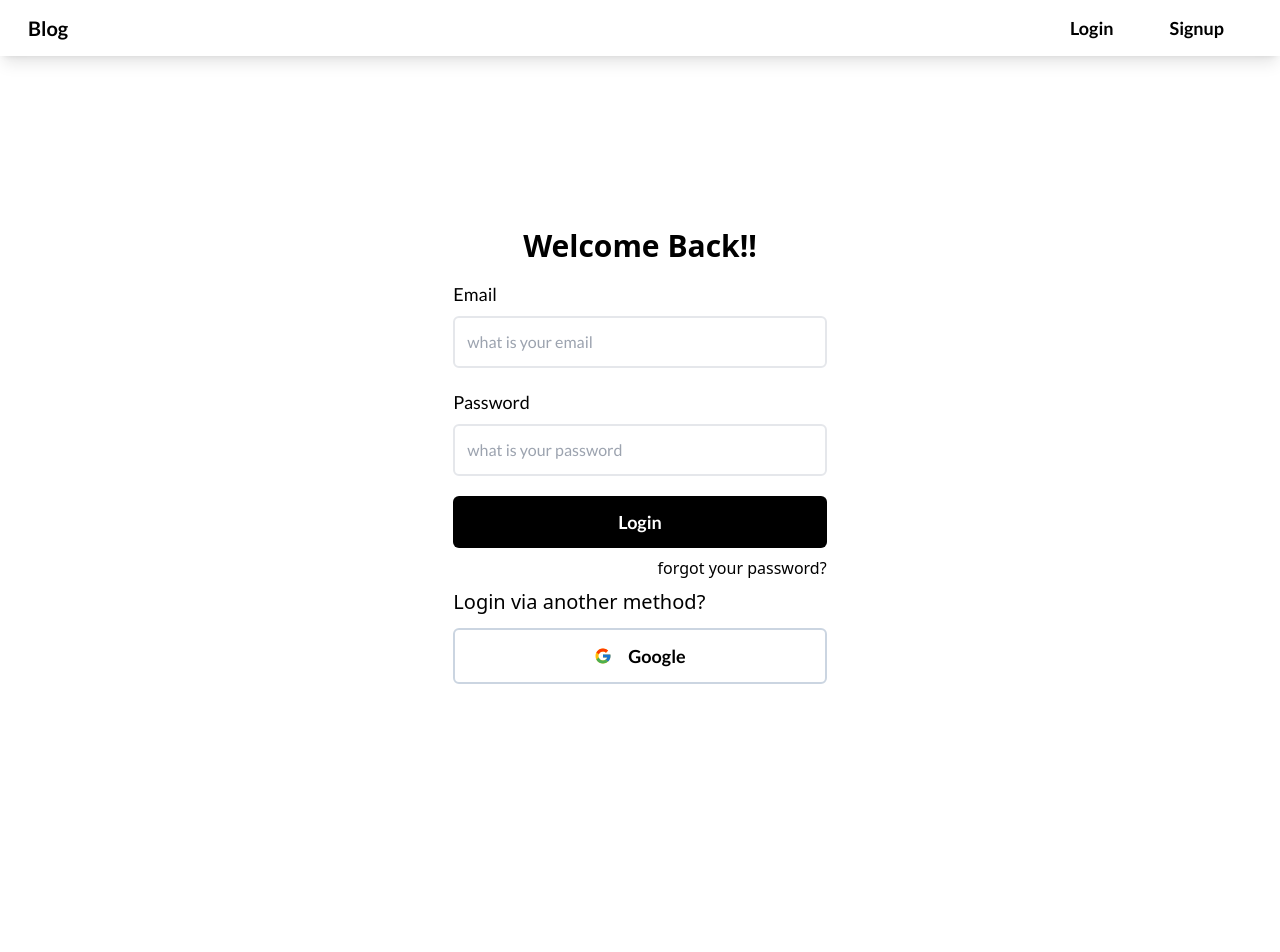
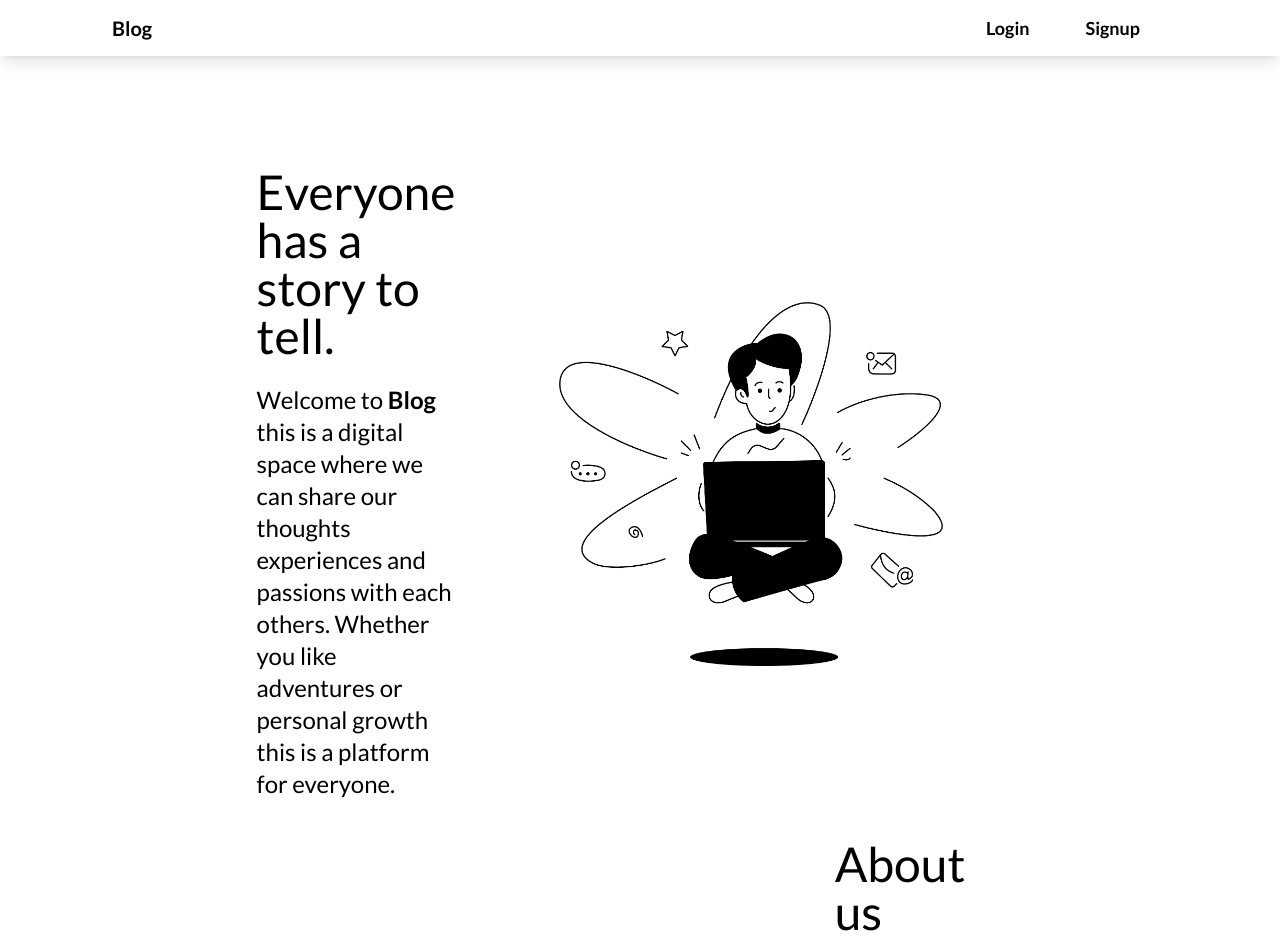
Before and after one commit to aayush-mhrzn7/blog, a React app: page / in a window 1280 px wide. Before the commit this address led to /login. Shown: the top 952 px of the page. Built offline with nearby package versions, Linux system fonts and the light colour scheme; the HTML template or start-up script is replaced by a standard one.

Commit message:
basic updates and styling

```diff
--- a/appwrite/auth.js
+++ b/appwrite/auth.js
@@ -75,7 +75,7 @@ export class AuthService {
     try {
       this.account.createOAuth2Session(
         "google",
-        "http://localhost:5173/home",
+        "http://localhost:5173/",
         "http://localhost:5173/failed"
       );
     } catch (error) {
--- a/src/components/Header.jsx
+++ b/src/components/Header.jsx
@@ -2,7 +2,6 @@ import React from "react";
 import { useSelector } from "react-redux";
 import { Link, useNavigate } from "react-router-dom";
 import Logout from "./Logout";
-import auth from "../../appwrite/auth";
 
 function Header() {
   const authStatus = useSelector((state) => state.auth.status);
@@ -11,7 +10,7 @@ function Header() {
   const navItems = [
     {
       name: "Home",
-      slug: "/home",
+      slug: "/",
       active: authStatus,
     },
     {
@@ -36,7 +35,7 @@ function Header() {
     },
   ];
   return (
-    <header className="p-7 z-10 w-full h-12 flex items-center  justify-between  shadow-lg ">
+    <header className="p-7 px-28 max-sm:px-7 z-10 w-full h-12 flex items-center  justify-between  shadow-lg ">
       <Link to="/" className="text-xl font-bold font-primary ">
         Blog
       </Link>
@@ -54,7 +53,7 @@ function Header() {
             ) : null
           )}
           {authStatus && (
-            <li>
+            <li className="mx-7 font-semibold">
               <Logout></Logout>
             </li>
           )}
--- a/src/components/Logout.jsx
+++ b/src/components/Logout.jsx
@@ -19,7 +19,7 @@ function Logout({ ...props }) {
         {...props}
         /*  className=" text-white bg-black p-3 w-96" */
       >
-        logout
+        Logout
       </button>
     </div>
   );
--- a/src/main.jsx
+++ b/src/main.jsx
@@ -22,7 +22,7 @@ const router = createBrowserRouter([
       {
         path: "/",
         element: (
-          <AuthLayout>
+          <AuthLayout authentication={false}>
             <Home />
           </AuthLayout>
         ),
--- a/src/pages/Home.jsx
+++ b/src/pages/Home.jsx
@@ -7,7 +7,7 @@ function Home() {
       <section className="w-full h-1/2  mt-28 xl:px-56 max-md:px-10 max-sm:px-3 max-md:mt-10  ">
         <div className="flex max-lg:flex-col flex-row items-center justify-center   ">
           <div className="mr-6 flex flex-col justify-center">
-            <h1 className="text-6xl mb-6 font-primary font-medium max-sm:text-4xl">
+            <h1 className="text-5xl max-lg:text-4xl mb-6 font-primary font-medium max-sm:text-3xl">
               Everyone has a story to tell.{" "}
             </h1>
             <p className="text-2xl font-normal max-sm:text-xl  font-primary">
@@ -25,7 +25,7 @@ function Home() {
         <div className="flex max-lg:flex-col flex-row items-center justify-center  ">
           <img src={think} className="text-center m-20 w-96" />
           <div className="mr-6 flex flex-col justify-center">
-            <h1 className="text-6xl mb-6 font-primary font-medium max-sm:text-4xl">
+            <h1 className="text-5xl max-lg:text-4xl mb-6 font-primary font-medium max-sm:text-3xl">
               About us
             </h1>
             <p className="text-2xl font-normal max-sm:text-xl font-primary">
--- a/src/pages/Login.jsx
+++ b/src/pages/Login.jsx
@@ -7,6 +7,7 @@ import auth from "../../appwrite/auth";
 import { useDispatch } from "react-redux";
 import { useNavigate } from "react-router-dom";
 import { login } from "../../tools/authSlice";
+import toast from "react-hot-toast";
 function Login() {
   const dispatch = useDispatch();
   const navigate = useNavigate();
@@ -16,12 +17,14 @@ function Login() {
     if (user) {
       const userData = await auth.getUser();
       if (userData) dispatch(login());
-      navigate("/home");
+      navigate("/");
     }
   };
   const google = async () => {
-    await auth.OauthGoogle();
-    dispatch(login);
+    const data = await auth.OauthGoogle();
+    if (data) {
+      dispatch(login());
+    }
   };
   return (
     <div className="w-full h-screen flex flex-col justify-center items-center">
@@ -71,6 +74,7 @@ function Login() {
         <Button
           onClick={() => {
             google();
+            console.log(`clicked`);
           }}
           classname=" text-lg flex items-center justify-center w-full mt-3 text-black bg-white border-2 font-semibold border-slate-300"
         >
--- a/src/pages/Signup.jsx
+++ b/src/pages/Signup.jsx
@@ -15,13 +15,17 @@ function Signup() {
   const signup = async (data) => {
     const user = await auth.signup(data);
     if (user) {
-      await auth.verification();
-      dispatch(login());
+      const verify = await auth.verification();
+      if (verify) {
+        dispatch(login());
+      }
     }
   };
   const google = async () => {
-    await auth.OauthGoogle();
-    dispatch(login);
+    const data = await auth.OauthGoogle();
+    if (data) {
+      dispatch(login());
+    }
   };
   return (
     <div className="w-full h-screen flex flex-col justify-center items-center">
```
